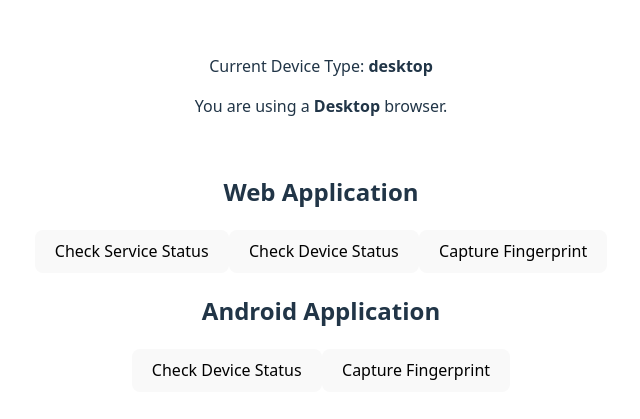
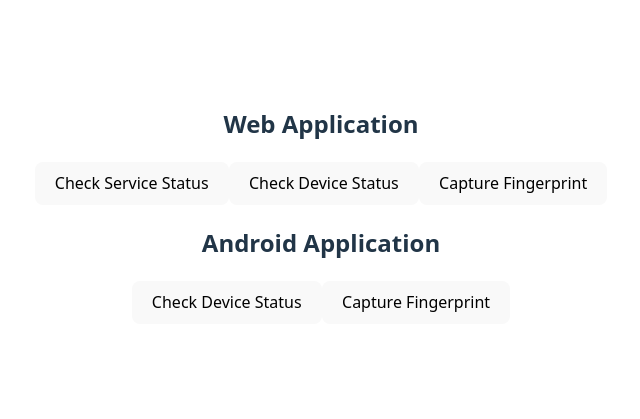
Before and after one commit to amar-josh/ReactPOCBiometric, a React (Vite) app: page / in a window 1280 px wide. Shown: the part 195-614 px from the top of the page, without its empty margins (319-959 px from the left). Built offline with nearby package versions, Linux system fonts and the light colour scheme.

Commit message:
Check device status

```diff
--- a/src/App.tsx
+++ b/src/App.tsx
@@ -1,7 +1,7 @@
 
 import { useState } from 'react';
 import './App.css'
-import DeviceDetect from './deviceDetect';
+import { useDeviceDetection } from './deviceDetect';
 import { convertXML } from "simple-xml-to-json";
 
 
@@ -19,6 +19,7 @@ function App() {
 
    const [responseMessage, setResponseMessage] = useState('');
   const [responseType, setResponseType] = useState('');
+    const { isAndroidWebView } = useDeviceDetection();
 
  const getDeviceStatus = async () => {
   try {
@@ -98,9 +99,11 @@ const callFlutterMethod = async (serviceId:string) => {
       try {
         const response = await window.NativeCallback.sendRequest(serviceId);
         console.log('React App: Received successful response from Flutter:', response);
-        setResponseMessage(`Success: ${response || 'Operation completed.'}`);
+
         console.log('Response Data:', response.data);
-        // console.log('converted to JSON:', convertXML(response.data));
+        console.log('converted to JSON:', convertXML(response.data));
+        const jsonData = convertXML(response.data)
+        setResponseMessage(`Success: ${JSON.stringify(jsonData) || 'Operation completed.'}`);
         setResponseType('success');
         // You can now use response.data (e.g., transactionId, billRef)
       } catch (errorResponse: unknown) {
@@ -132,18 +135,20 @@ const callFlutterMethod = async (serviceId:string) => {
     <>
       <div>
          <div className='d-flex justify-content-center align-items-center vh-100' >
-          <div><DeviceDetect/></div>
-          <div>
-        <h2>Web Application</h2>
+          <div></div>
+          { !isAndroidWebView && <div>
+          <h2>Web Application</h2>
          <button  onClick={getDeviceStatus}>Check Service Status</button>
           <button onClick={getDeviceInfo}>Check Device Status</button>
         <button onClick={captureBiometric}>Capture Fingerprint</button>
-        </div>
+        </div>}
+
+        { !isAndroidWebView &&
+        <>
         <div>
         <h2>Android Application</h2>
           <button onClick={checkDeviceStatus}>Check Device Status</button>
         <button onClick={captureFingerPrint}>Capture Fingerprint</button>
-        </div>
         </div>
         <div className='response-message'>
           {responseMessage && (
@@ -152,6 +157,9 @@ const callFlutterMethod = async (serviceId:string) => {
             </div>
           )}
           </div>
+          </>
+          }
+      </div>
       </div>
     </>
   )
--- a/src/deviceDetect.tsx
+++ b/src/deviceDetect.tsx
@@ -1,42 +1,6 @@
 
 // hooks/useDeviceDetection.js
 import { useState, useEffect } from 'react';
-
-function DeviceDetect() {
-  const { deviceType, isDesktop, isAndroid, isAndroidWebView, isMobile } = useDeviceDetection();
-
-  if (deviceType === 'loading') {
-    return <p>Detecting device type...</p>;
-  }
-
-  return (
-    <div style={{ padding: '20px', textAlign: 'center' }}>
-      <p>Current Device Type: <strong>{deviceType}</strong></p>
-
-      {isDesktop && (
-        <p>You are using a <strong>Desktop</strong> browser.</p>
-      )}
-
-      {isAndroid && !isAndroidWebView && (
-        <p>You are using a <strong>Native Android Browser</strong>.</p>
-      )}
-
-      {isAndroidWebView && (
-        <p>You are using an <strong>Android App's WebView</strong>.</p>
-      )}
-
-      {isMobile && (
-        <p>This is a <strong>Mobile Device</strong>.</p>
-      )}
-
-
-    </div>
-  );
-}
-
-
-export default DeviceDetect;
-
 
 const getDeviceType = () => {
   const ua = navigator.userAgent;
@@ -65,32 +29,17 @@ const getDeviceType = () => {
   return 'unknown';
 };
 
-const useDeviceDetection = () => {
+export const useDeviceDetection = () => {
   const [deviceType, setDeviceType] = useState('loading'); // Initial state
 
   useEffect(() => {
     // Set the device type once on component mount
     setDeviceType(getDeviceType());
-
-    // Optional: Add listeners for window resize if you want to react to orientation changes
-    // or if you want to re-evaluate on very rare cases where UA might dynamically change (unlikely)
-    // const handleResize = () => setDeviceType(getDeviceType());
-    // window.addEventListener('resize', handleResize);
-    // return () => window.removeEventListener('resize', handleResize);
   }, []);
 
-  // Return boolean flags for convenience
-  const isDesktop = deviceType === 'desktop';
-  const isAndroid = deviceType === 'android_device' || deviceType === 'android_webview';
   const isAndroidWebView = deviceType === 'android_webview';
-  const isMobile = isAndroid || deviceType === 'ios_device'; // Include iOS for a general 'mobile' flag
 
   return {
-    deviceType,
-    isDesktop,
-    isAndroid,
     isAndroidWebView,
-    isMobile,
-    // Add other flags if you need to distinguish iOS, etc.
   };
 }
```
